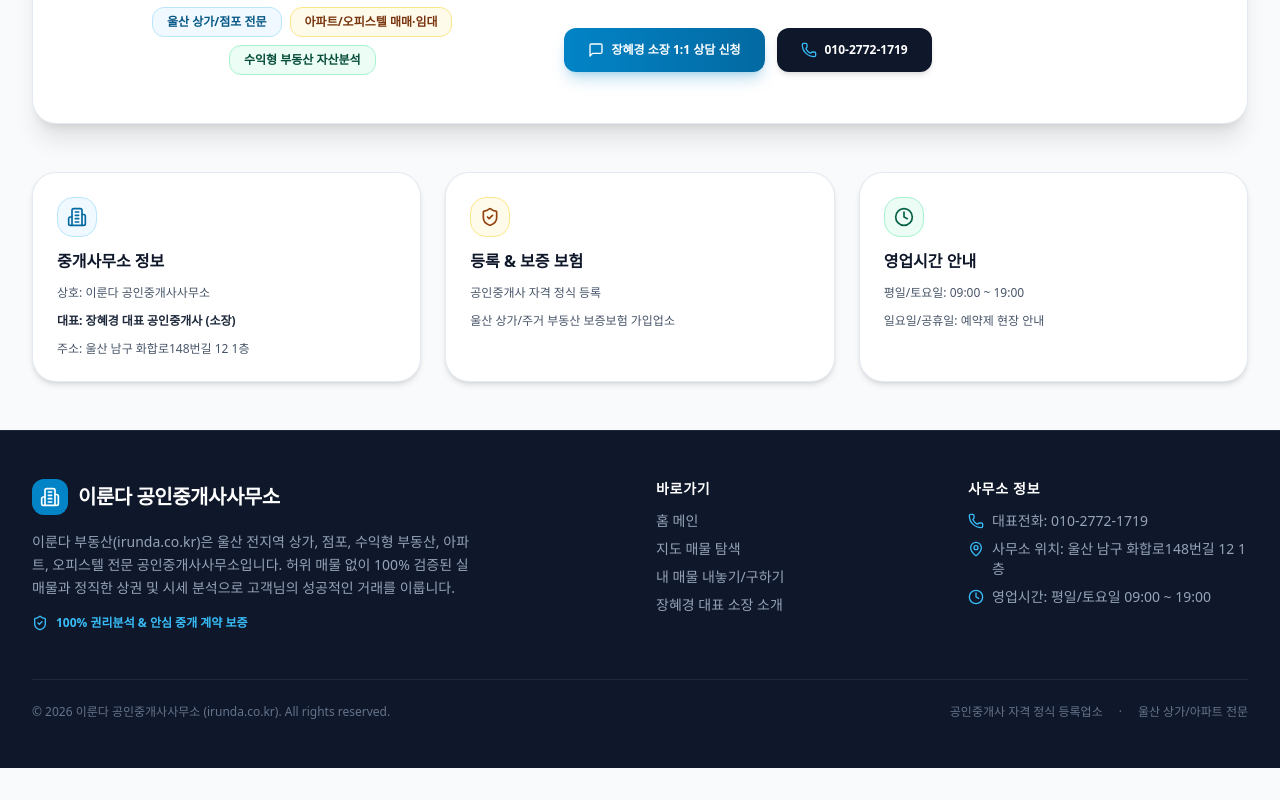
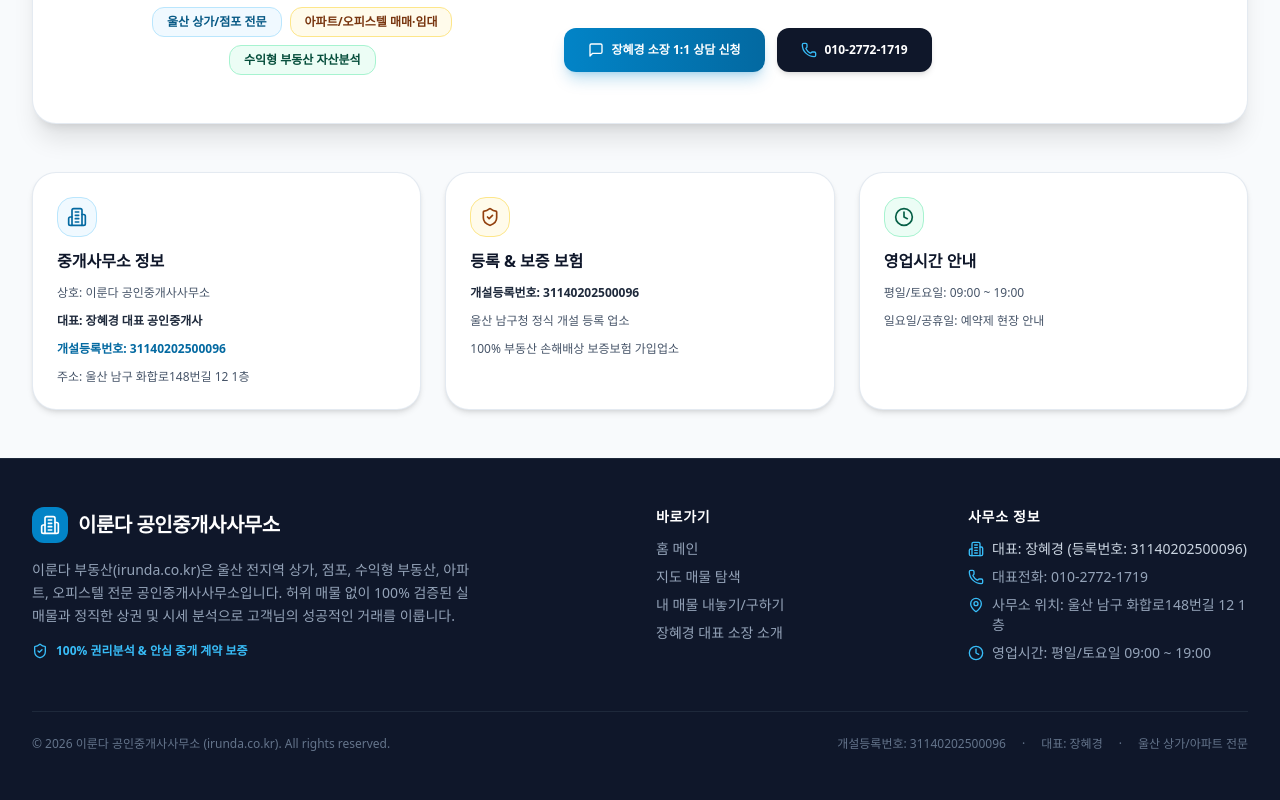
Before and after one commit to antemus/irunda-home, a Next.js app: page /about in a window 1280 px wide. Shown: the part 765-1565 px from the top of the page. Before the commit the page ends 1533 px from the top, so only its background shows below. Built offline with nearby package versions, Linux system fonts and the light colour scheme.

Commit message:
feat: add registration number 31140202500096 to footer and about page for legal compliance

```diff
--- a/src/app/about/page.tsx
+++ b/src/app/about/page.tsx
@@ -127,7 +127,8 @@ export default function AboutPage() {
             </div>
             <h3 className="text-base font-bold text-slate-900">중개사무소 정보</h3>
             <p className="text-xs font-medium text-slate-600">상호: 이룬다 공인중개사사무소</p>
-            <p className="text-xs font-semibold text-slate-800">대표: 장혜경 대표 공인중개사 (소장)</p>
+            <p className="text-xs font-semibold text-slate-800">대표: 장혜경 대표 공인중개사</p>
+            <p className="text-xs font-semibold text-sky-700">개설등록번호: 31140202500096</p>
             <p className="text-xs font-medium text-slate-600">주소: 울산 남구 화합로148번길 12 1층</p>
           </div>
 
@@ -136,8 +137,9 @@ export default function AboutPage() {
               <ShieldCheck className="w-5 h-5" />
             </div>
             <h3 className="text-base font-bold text-slate-900">등록 & 보증 보험</h3>
-            <p className="text-xs font-medium text-slate-600">공인중개사 자격 정식 등록</p>
-            <p className="text-xs font-medium text-slate-600">울산 상가/주거 부동산 보증보험 가입업소</p>
+            <p className="text-xs font-semibold text-slate-800">개설등록번호: 31140202500096</p>
+            <p className="text-xs font-medium text-slate-600">울산 남구청 정식 개설 등록 업소</p>
+            <p className="text-xs font-medium text-slate-600">100% 부동산 손해배상 보증보험 가입업소</p>
           </div>
 
           <div className="bg-white p-6 rounded-3xl border border-slate-200/90 shadow-md space-y-3">
--- a/src/components/Footer.tsx
+++ b/src/components/Footer.tsx
@@ -55,6 +55,10 @@ export default function Footer() {
           <div className="space-y-3">
             <h4 className="text-white font-semibold text-sm tracking-wider uppercase">사무소 정보</h4>
             <div className="space-y-2 text-sm text-slate-400">
+              <p className="flex items-center gap-2 text-slate-300 font-medium">
+                <Building2 className="w-4 h-4 text-sky-400 shrink-0" />
+                대표: 장혜경 (등록번호: 31140202500096)
+              </p>
               <p className="flex items-center gap-2">
                 <Phone className="w-4 h-4 text-sky-400 shrink-0" />
                 대표전화: 010-2772-1719
@@ -73,8 +77,10 @@ export default function Footer() {
 
         <div className="border-t border-slate-800 pt-6 flex flex-col md:flex-row items-center justify-between text-xs text-slate-500 gap-4">
           <p>© {new Date().getFullYear()} 이룬다 공인중개사사무소 (irunda.co.kr). All rights reserved.</p>
-          <div className="flex gap-4">
-            <span>공인중개사 자격 정식 등록업소</span>
+          <div className="flex flex-wrap gap-2 md:gap-4 items-center">
+            <span>개설등록번호: 31140202500096</span>
+            <span>·</span>
+            <span>대표: 장혜경</span>
             <span>·</span>
             <span>울산 상가/아파트 전문</span>
           </div>
```
